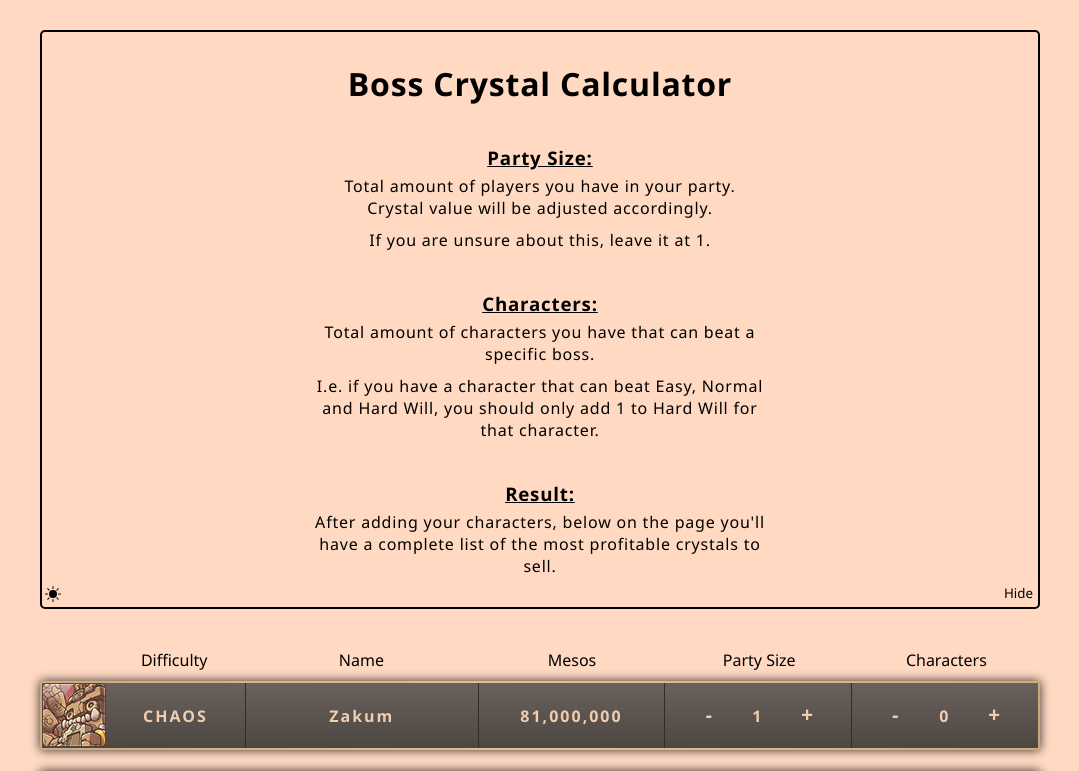
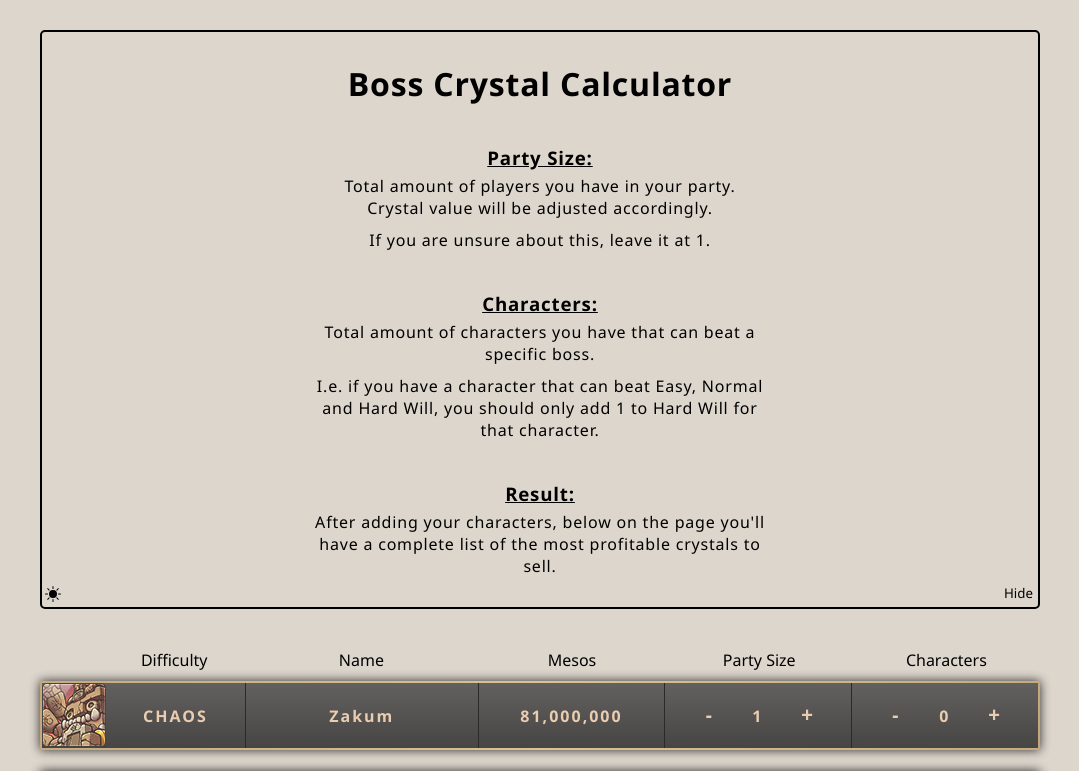
Before and after one commit to Trezlor/bosscrystalCalculator-v3, a Next.js app: page / in a window 1280 px wide. Shown: the top 771 px of the page, without its empty margins (100-1179 px from the left). Built offline with nearby package versions, Linux system fonts and the light colour scheme.

Commit message:
light mode background color

```diff
--- a/styles/globals.css
+++ b/styles/globals.css
@@ -46,6 +46,7 @@ ul {
 @media (prefers-color-scheme: light) {
 	body {
 		background: rgb(255, 217, 194);
+		background: #ddd6cd;
 		color: #000000;
 	}
 }
```
